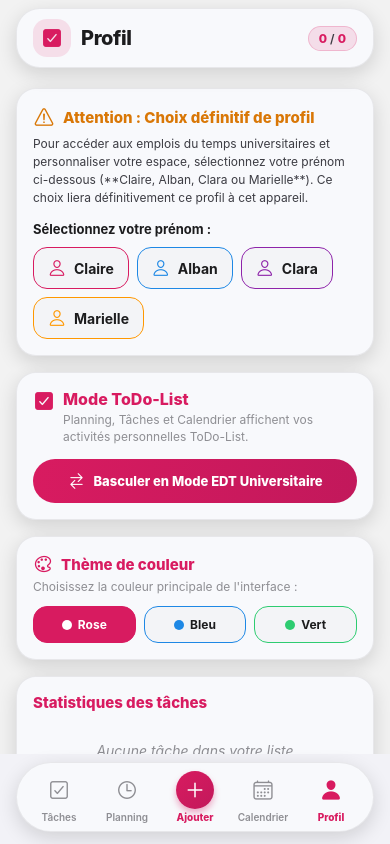
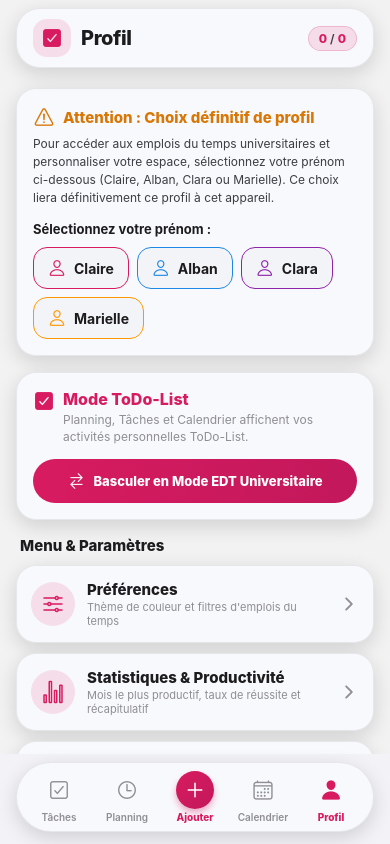
Before and after one commit to claire-arsena/ToDo-List, a React Native app in the folder todo-mobile/: screen /Profile in a window 390 px wide. Built offline with nearby package versions, Linux system fonts and the light colour scheme.

Commit message:
feat: restructuration de l onglet Profil avec boutons mini-cards (Préférences, Statistiques & Productivité, Sauvegarde) et nouvelles métriques de productivité

```diff
--- a/todo-mobile/src/views/ProfileView.jsx
+++ b/todo-mobile/src/views/ProfileView.jsx
@@ -22,6 +22,11 @@ import GlassCard from '../components/GlassCard';
 
 const screenWidth = Dimensions.get('window').width;
 
+const MONTHS_FR = [
+  'Janvier', 'Février', 'Mars', 'Avril', 'Mai', 'Juin',
+  'Juillet', 'Août', 'Septembre', 'Octobre', 'Novembre', 'Décembre'
+];
+
 export default function ProfileView() {
   const {
     allowedProfiles,
@@ -39,6 +44,9 @@ export default function ProfileView() {
 
   const { tasks, folders } = useContext(TodoContext);
   const fileInputRef = useRef(null);
+
+  // Active Sub-modal state: null | 'preferences' | 'stats' | 'backup'
+  const [activeModal, setActiveModal] = useState(null);
 
   // Profile Binding Confirmation Modal
   const [selectedTarget, setSelectedTarget] = useState(null);
@@ -131,15 +139,38 @@ export default function ProfileView() {
     if (e.target) e.target.value = '';
   }, []);
 
-  // Stats chart data
-  const chartData = useMemo(() => {
+  // Advanced Stats Computations
+  const stats = useMemo(() => {
+    const total = tasks.length;
+    const completed = tasks.filter((t) => t.status === ETATS.REUSSI).length;
+    const inProgress = tasks.filter((t) => t.status === ETATS.EN_COURS).length;
+    const successRate = total > 0 ? Math.round((completed / total) * 100) : 0;
+
+    // Calculate most productive month
+    const monthCounts = {};
+    tasks.forEach((t) => {
+      if (t.status === ETATS.REUSSI && t.startDate) {
+        const [y, m] = t.startDate.split('-');
+        if (y && m) {
+          const key = `${MONTHS_FR[parseInt(m, 10) - 1]} ${y}`;
+          monthCounts[key] = (monthCounts[key] || 0) + 1;
+        }
+      }
+    });
+
+    let mostProductiveMonth = 'Aucune donnée';
+    let maxCount = 0;
+    Object.entries(monthCounts).forEach(([m, count]) => {
+      if (count > maxCount) {
+        maxCount = count;
+        mostProductiveMonth = m;
+      }
+    });
+
+    // Chart Data
     const counts = {};
-    Object.values(ETATS).forEach((s) => {
-      counts[s] = 0;
-    });
-    tasks.forEach((t) => {
-      if (counts[t.status] !== undefined) counts[t.status]++;
-    });
+    Object.values(ETATS).forEach((s) => { counts[s] = 0; });
+    tasks.forEach((t) => { if (counts[t.status] !== undefined) counts[t.status]++; });
 
     const CHART_COLORS = {
       [ETATS.NOUVEAU]: currentTheme.primary,
@@ -149,7 +180,7 @@ export default function ProfileView() {
       [ETATS.ABANDONNE]: '#8e8e93',
     };
 
-    return Object.entries(counts)
+    const chartData = Object.entries(counts)
       .filter(([, c]) => c > 0)
       .map(([status, count]) => ({
         name: status,
@@ -158,9 +189,17 @@ export default function ProfileView() {
         legendFontColor: COLORS.text,
         legendFontSize: 13,
       }));
+
+    return {
+      total,
+      completed,
+      inProgress,
+      successRate,
+      mostProductiveMonth,
+      maxCount,
+      chartData,
+    };
   }, [tasks, currentTheme]);
-
-  const total = tasks.length;
 
   const themeOptions = [
     { key: 'rose', name: 'Rose', color: '#d81b60' },
@@ -170,7 +209,7 @@ export default function ProfileView() {
 
   return (
     <ScrollView style={styles.container} contentContainerStyle={styles.content} showsVerticalScrollIndicator={false}>
-      {/* POSITION 1 : MON PROFIL ET ASSIGNATION APPAREIL */}
+      {/* 1. MON PROFIL & ASSIGNATION APPAREIL */}
       {currentProfile ? (
         <GlassCard style={styles.activeProfileCard}>
           <View style={styles.avatarRow}>
@@ -180,7 +219,7 @@ export default function ProfileView() {
             <View style={{ flex: 1, marginLeft: 12 }}>
               <Text style={styles.profileName}>{currentProfile.name}</Text>
               <Text style={styles.profileRole}>
-                Profil défini pour cet appareil · {currentProfile.role === 'full' ? 'Accès EDT complet' : 'Accès Tâches uniquement'}
+                Profil actif sur cet appareil · {currentProfile.role === 'full' ? 'Accès EDT complet' : 'Accès Tâches uniquement'}
               </Text>
             </View>
             <View style={[styles.boundBadge, { backgroundColor: currentTheme.tint }]}>
@@ -196,7 +235,7 @@ export default function ProfileView() {
             <Text style={styles.warningTitle}>Attention : Choix définitif de profil</Text>
           </View>
           <Text style={styles.warningText}>
-            Pour accéder aux emplois du temps universitaires et personnaliser votre espace, sélectionnez votre prénom ci-dessous (**Claire, Alban, Clara ou Marielle**). Ce choix liera définitivement ce profil à cet appareil.
+            Pour accéder aux emplois du temps universitaires et personnaliser votre espace, sélectionnez votre prénom ci-dessous (Claire, Alban, Clara ou Marielle). Ce choix liera définitivement ce profil à cet appareil.
           </Text>
 
           <Text style={styles.selectLabel}>Sélectionnez votre prénom :</Text>
@@ -217,7 +256,7 @@ export default function ProfileView() {
         </GlassCard>
       )}
 
-      {/* POSITION 2 : BASCULE DE MODE (MODE TODO-LIST VS MODE EDT UNIVERSITAIRE) */}
+      {/* 2. MODE DE L'APPLICATION */}
       <GlassCard style={styles.modeCard}>
         <View style={styles.modeHeaderRow}>
           <Ionicons
@@ -231,7 +270,7 @@ export default function ProfileView() {
             </Text>
             <Text style={styles.modeSub}>
               {appMode === 'university'
-                ? 'Planning et Calendrier affichent les cours universitaires. L\'onglet Tâches est ciblés sur les devoirs d\'études.'
+                ? 'Planning et Calendrier affichent les cours universitaires. L\'onglet Tâches est ciblé sur les devoirs d\'études.'
                 : 'Planning, Tâches et Calendrier affichent vos activités personnelles ToDo-List.'}
             </Text>
           </View>
@@ -254,14 +293,82 @@ export default function ProfileView() {
         </TouchableOpacity>
       </GlassCard>
 
-      {/* CARD 3 : THÈME DE COULEUR DE L'APPLICATION */}
-      <GlassCard style={styles.themeCard}>
-        <View style={styles.sectionHeaderRow}>
-          <Ionicons name="color-palette-outline" size={20} color={currentTheme.primary} />
-          <Text style={[styles.sectionTitleHeader, { color: currentTheme.primary }]}>Thème de couleur</Text>
+      {/* 3. MENU DES CARTES-BOUTONS (PRÉFÉRENCES, STATS, SAUVEGARDE) */}
+      <Text style={styles.menuSectionHeader}>Menu & Paramètres</Text>
+
+      <View style={styles.menuButtonsGrid}>
+        {/* BOUTON PRÉFÉRENCES */}
+        <TouchableOpacity activeOpacity={0.8} onPress={() => setActiveModal('preferences')}>
+          <GlassCard style={styles.menuButtonCard}>
+            <View style={[styles.menuIconCircle, { backgroundColor: currentTheme.tint }]}>
+              <Ionicons name="options-outline" size={24} color={currentTheme.primary} />
             </View>
-        <Text style={styles.sectionSubText}>Choisissez la couleur principale de l'interface :</Text>
+            <View style={{ flex: 1 }}>
+              <Text style={styles.menuButtonTitle}>Préférences</Text>
+              <Text style={styles.menuButtonSub}>Thème de couleur et filtres d'emplois du temps</Text>
+            </View>
+            <Ionicons name="chevron-forward" size={20} color={COLORS.textMuted} />
+          </GlassCard>
+        </TouchableOpacity>
 
+        {/* BOUTON STATISTIQUES */}
+        <TouchableOpacity activeOpacity={0.8} onPress={() => setActiveModal('stats')}>
+          <GlassCard style={styles.menuButtonCard}>
+            <View style={[styles.menuIconCircle, { backgroundColor: currentTheme.tint }]}>
+              <Ionicons name="stats-chart-outline" size={24} color={currentTheme.primary} />
+            </View>
+            <View style={{ flex: 1 }}>
+              <Text style={styles.menuButtonTitle}>Statistiques & Productivité</Text>
+              <Text style={styles.menuButtonSub}>Mois le plus productif, taux de réussite et récapitulatif</Text>
+            </View>
+            <Ionicons name="chevron-forward" size={20} color={COLORS.textMuted} />
+          </GlassCard>
+        </TouchableOpacity>
+
+        {/* BOUTON SAUVEGARDE */}
+        <TouchableOpacity activeOpacity={0.8} onPress={() => setActiveModal('backup')}>
+          <GlassCard style={styles.menuButtonCard}>
+            <View style={[styles.menuIconCircle, { backgroundColor: currentTheme.tint }]}>
+              <Ionicons name="cloud-download-outline" size={24} color={currentTheme.primary} />
+            </View>
+            <View style={{ flex: 1 }}>
+              <Text style={styles.menuButtonTitle}>Sauvegarde & Restauration</Text>
+              <Text style={styles.menuButtonSub}>Exporter ou restaurer l'intégralité de vos tâches</Text>
+            </View>
+            <Ionicons name="chevron-forward" size={20} color={COLORS.textMuted} />
+          </GlassCard>
+        </TouchableOpacity>
+      </View>
+
+      {/* Input hidden web import */}
+      {Platform.OS === 'web' && (
+        <View style={{ width: 0, height: 0, overflow: 'hidden' }}>
+          <input
+            ref={fileInputRef}
+            type="file"
+            accept=".json"
+            onChange={processImportFile}
+            style={{ display: 'none' }}
+          />
+        </View>
+      )}
+
+      {/* MODAL 1 : PRÉFÉRENCES */}
+      <Modal visible={activeModal === 'preferences'} transparent animationType="slide" onRequestClose={() => setActiveModal(null)}>
+        <View style={styles.modalOverlay}>
+          <GlassCard style={styles.modalContentCard}>
+            <View style={styles.modalHeaderRow}>
+              <Ionicons name="options-outline" size={22} color={currentTheme.primary} />
+              <Text style={[styles.modalHeaderTitle, { color: currentTheme.primary }]}>Préférences</Text>
+              <TouchableOpacity onPress={() => setActiveModal(null)} style={styles.modalCloseBtn}>
+                <Ionicons name="close" size={20} color={COLORS.textMuted} />
+              </TouchableOpacity>
+            </View>
+
+            <ScrollView showsVerticalScrollIndicator={false} style={{ maxHeight: 420 }}>
+              {/* Thème de couleur */}
+              <Text style={styles.modalSectionLabel}>Thème de couleur</Text>
+              <Text style={styles.modalSectionSub}>Choisissez la couleur principale de votre interface :</Text>
               <View style={styles.themesRow}>
                 {themeOptions.map((t) => {
                   const isSelected = themeKey === t.key;
@@ -282,23 +389,15 @@ export default function ProfileView() {
                   );
                 })}
               </View>
-      </GlassCard>
 
-      {/* CARD 4 : SUPERPOSITION DES EMPLOIS DU TEMPS — UNIQUEMENT EN MODE EDT UNIVERSITAIRE */}
+              {/* Superposition des emplois du temps (visible si Mode EDT Universitaire) */}
               {appMode === 'university' && (
-        canAccessSchedules ? (
-          <GlassCard style={styles.scheduleCard}>
-            <View style={styles.sectionHeaderRow}>
-              <Ionicons name="calendar-outline" size={20} color={currentTheme.primary} />
-              <Text style={[styles.sectionTitleHeader, { color: currentTheme.primary }]}>
-                Superposition des Emplois du Temps
-              </Text>
-            </View>
-            <Text style={styles.sectionSubText}>
-              Cochez les emplois du temps universitaires à faire apparaître dans la vue EDT :
-            </Text>
+                <View style={{ marginTop: 20 }}>
+                  <Text style={styles.modalSectionLabel}>Superposition des Emplois du Temps</Text>
+                  <Text style={styles.modalSectionSub}>Cochez les emplois du temps à afficher dans la vue EDT :</Text>
 
-            {allowedProfiles
+                  {canAccessSchedules ? (
+                    allowedProfiles
                       .filter((p) => p.role === 'full')
                       .map((p) => {
                         const isChecked = !!visibleSchedules[p.id];
@@ -326,32 +425,60 @@ export default function ProfileView() {
                             </View>
                           </TouchableOpacity>
                         );
-              })}
+                      })
+                  ) : (
+                    <Text style={styles.restrictedText}>
+                      Le profil Marielle n'a pas accès à la superposition des emplois du temps universitaires.
+                    </Text>
+                  )}
+                </View>
+              )}
+            </ScrollView>
           </GlassCard>
-        ) : currentProfile ? (
-          <GlassCard style={styles.restrictedCard}>
-            <Ionicons name="lock-closed-outline" size={24} color={COLORS.textMuted} />
-            <Text style={styles.restrictedText}>
-              Le profil Marielle a un accès uniquement réservé à la liste des tâches. Les emplois du temps universitaires sont masqués.
-            </Text>
-          </GlassCard>
-        ) : null
-      )}
+        </View>
+      </Modal>
 
-      {/* CARD 5 : STATISTIQUES ET SAUVEGARDE */}
-      <GlassCard style={styles.chartCard}>
-        <Text style={[styles.sectionTitleHeader, { color: currentTheme.primary }]}>Statistiques des tâches</Text>
+      {/* MODAL 2 : STATISTIQUES & PRODUCTIVITÉ */}
+      <Modal visible={activeModal === 'stats'} transparent animationType="slide" onRequestClose={() => setActiveModal(null)}>
+        <View style={styles.modalOverlay}>
+          <GlassCard style={styles.modalContentCard}>
+            <View style={styles.modalHeaderRow}>
+              <Ionicons name="stats-chart-outline" size={22} color={currentTheme.primary} />
+              <Text style={[styles.modalHeaderTitle, { color: currentTheme.primary }]}>Statistiques & Productivité</Text>
+              <TouchableOpacity onPress={() => setActiveModal(null)} style={styles.modalCloseBtn}>
+                <Ionicons name="close" size={20} color={COLORS.textMuted} />
+              </TouchableOpacity>
+            </View>
 
-        {total === 0 ? (
-          <View style={styles.empty}>
-            <Text style={styles.emptyText}>Aucune tâche dans votre liste</Text>
+            <ScrollView showsVerticalScrollIndicator={false} style={{ maxHeight: 460 }}>
+              {/* Grille d'indicateurs de productivité */}
+              <View style={styles.kpiGrid}>
+                <View style={styles.kpiCard}>
+                  <Text style={[styles.kpiValue, { color: currentTheme.primary }]}>{stats.completed}</Text>
+                  <Text style={styles.kpiLabel}>Tâches réussies</Text>
                 </View>
-        ) : (
-          <>
+                <View style={styles.kpiCard}>
+                  <Text style={[styles.kpiValue, { color: currentTheme.primary }]}>{stats.successRate}%</Text>
+                  <Text style={styles.kpiLabel}>Taux de réussite</Text>
+                </View>
+              </View>
+
+              <View style={styles.kpiFullCard}>
+                <Ionicons name="trophy-outline" size={20} color={currentTheme.primary} />
+                <View style={{ flex: 1 }}>
+                  <Text style={styles.kpiFullTitle}>Mois le plus productif</Text>
+                  <Text style={styles.kpiFullSub}>{stats.mostProductiveMonth} {stats.maxCount > 0 ? `(${stats.maxCount} tâches réussies)` : ''}</Text>
+                </View>
+              </View>
+
+              {/* Chart */}
+              {stats.total > 0 ? (
+                <View style={{ marginTop: 14 }}>
+                  <Text style={styles.modalSectionLabel}>Répartition des tâches</Text>
                   <PieChart
-              data={chartData}
-              width={screenWidth - 80}
-              height={190}
+                    data={stats.chartData}
+                    width={screenWidth - 90}
+                    height={180}
                     chartConfig={{
                       color: (opacity = 1) => `${currentTheme.primary}`,
                       labelColor: (opacity = 1) => `rgba(28, 28, 30, ${opacity})`,
@@ -362,36 +489,34 @@ export default function ProfileView() {
                     hasLegend
                     style={styles.chart}
                   />
+                </View>
+              ) : (
+                <Text style={styles.emptyTextModal}>Aucune tâche enregistrée pour le moment.</Text>
+              )}
+            </ScrollView>
+          </GlassCard>
+        </View>
+      </Modal>
 
-            <View style={styles.tableWrap}>
-              {chartData.map((item) => {
-                const percent = Math.round((item.population / total) * 100);
-                return (
-                  <View key={item.name} style={styles.row}>
-                    <View style={[styles.dot, { backgroundColor: item.color }]} />
-                    <Text style={styles.rowLabel}>{item.name}</Text>
-                    <Text style={styles.rowCount}>{item.population}</Text>
-                    <Text style={styles.rowPercent}>{percent}%</Text>
+      {/* MODAL 3 : SAUVEGARDE & RESTAURATION */}
+      <Modal visible={activeModal === 'backup'} transparent animationType="slide" onRequestClose={() => setActiveModal(null)}>
+        <View style={styles.modalOverlay}>
+          <GlassCard style={styles.modalContentCard}>
+            <View style={styles.modalHeaderRow}>
+              <Ionicons name="cloud-download-outline" size={22} color={currentTheme.primary} />
+              <Text style={[styles.modalHeaderTitle, { color: currentTheme.primary }]}>Sauvegarde & Restauration</Text>
+              <TouchableOpacity onPress={() => setActiveModal(null)} style={styles.modalCloseBtn}>
+                <Ionicons name="close" size={20} color={COLORS.textMuted} />
+              </TouchableOpacity>
             </View>
-                );
-              })}
-              <View style={styles.totalRow}>
-                <Text style={styles.totalLabel}>Total</Text>
-                <Text style={[styles.totalCount, { color: currentTheme.primary }]}>{total}</Text>
-                <Text style={[styles.totalPercent, { color: currentTheme.primary }]}>100%</Text>
-              </View>
-            </View>
-          </>
-        )}
-      </GlassCard>
 
-      {/* CARD 6 : SAUVEGARDE & RESTAURATION */}
-      <GlassCard style={styles.backupCard}>
-        <Text style={[styles.sectionTitleHeader, { color: currentTheme.primary }]}>Sauvegarde / Restauration</Text>
-        <Text style={styles.backupSub}>
-          {total} tâche{total !== 1 ? 's' : ''} · {folders.length} dossier{folders.length !== 1 ? 's' : ''} en local
+            <View style={{ paddingVertical: 10 }}>
+              <Text style={styles.modalSectionLabel}>Données enregistrées sur l'appareil</Text>
+              <Text style={styles.backupSubModal}>
+                {stats.total} tâche{stats.total !== 1 ? 's' : ''} · {folders.length} dossier{folders.length !== 1 ? 's' : ''} conservés en local.
               </Text>
-        <View style={styles.backupButtons}>
+
+              <View style={styles.backupButtonsModal}>
                 <TouchableOpacity activeOpacity={0.8} onPress={handleExport} style={{ flex: 1 }}>
                   <LinearGradient
                     colors={[currentTheme.primary, currentTheme.deep]}
@@ -403,25 +528,16 @@ export default function ProfileView() {
                     <Text style={styles.backupBtnText}>Exporter la sauvegarde</Text>
                   </LinearGradient>
                 </TouchableOpacity>
+
                 <TouchableOpacity activeOpacity={0.8} onPress={handleImport} style={[styles.restoreBtn, { flex: 1, borderColor: currentTheme.primary }]}>
                   <Ionicons name="cloud-upload-outline" size={18} color={currentTheme.primary} />
                   <Text style={[styles.restoreBtnText, { color: currentTheme.primary }]}>Restaurer la sauvegarde</Text>
                 </TouchableOpacity>
               </View>
+            </View>
           </GlassCard>
-
-      {/* Input hidden web import */}
-      {Platform.OS === 'web' && (
-        <View style={{ width: 0, height: 0, overflow: 'hidden' }}>
-          <input
-            ref={fileInputRef}
-            type="file"
-            accept=".json"
-            onChange={processImportFile}
-            style={{ display: 'none' }}
-          />
         </View>
-      )}
+      </Modal>
 
       {/* MODAL DE CONFIRMATION DE LIEN PROFIL DÉFINITIF */}
       {selectedTarget && (
@@ -518,12 +634,47 @@ const styles = StyleSheet.create({
   },
   choiceName: { fontSize: 14, fontWeight: '700', color: COLORS.text },
 
-  // Theme Card
-  themeCard: { padding: 16, marginBottom: 16 },
-  sectionHeaderRow: { flexDirection: 'row', alignItems: 'center', gap: 8, marginBottom: 4 },
-  sectionTitleHeader: { fontSize: 15, fontWeight: '800' },
-  sectionSubText: { fontSize: 12, color: COLORS.textMuted, marginBottom: 12 },
-  themesRow: { flexDirection: 'row', gap: 8 },
+  // Menu Section Cards (Buttons)
+  menuSectionHeader: { fontSize: 15, fontWeight: '800', color: COLORS.text, marginBottom: 10, marginLeft: 4 },
+  menuButtonsGrid: { gap: 10 },
+  menuButtonCard: {
+    flexDirection: 'row',
+    alignItems: 'center',
+    padding: 14,
+    gap: 12,
+  },
+  menuIconCircle: {
+    width: 44,
+    height: 44,
+    borderRadius: 22,
+    alignItems: 'center',
+    justifyContent: 'center',
+  },
+  menuButtonTitle: { fontSize: 15, fontWeight: '800', color: COLORS.text },
+  menuButtonSub: { fontSize: 11, color: COLORS.textMuted, marginTop: 1 },
+
+  // Sub Modals
+  modalOverlay: {
+    flex: 1,
+    backgroundColor: 'rgba(0,0,0,0.5)',
+    alignItems: 'center',
+    justifyContent: 'center',
+    padding: 16,
+  },
+  modalContentCard: {
+    width: '100%',
+    maxWidth: 420,
+    padding: 20,
+    backgroundColor: '#fff',
+    borderRadius: 24,
+  },
+  modalHeaderRow: { flexDirection: 'row', alignItems: 'center', gap: 8, marginBottom: 14 },
+  modalHeaderTitle: { flex: 1, fontSize: 17, fontWeight: '800' },
+  modalCloseBtn: { padding: 4 },
+  modalSectionLabel: { fontSize: 14, fontWeight: '800', color: COLORS.text, marginBottom: 2 },
+  modalSectionSub: { fontSize: 12, color: COLORS.textMuted, marginBottom: 10 },
+
+  themesRow: { flexDirection: 'row', gap: 8, marginVertical: 6 },
   themeChip: {
     flex: 1,
     flexDirection: 'row',
@@ -539,8 +690,6 @@ const styles = StyleSheet.create({
   themeChipText: { fontSize: 12, fontWeight: '700', color: COLORS.text },
   textWhite: { color: '#fff' },
 
-  // Schedule Card
-  scheduleCard: { padding: 16, marginBottom: 16 },
   scheduleToggleRow: {
     flexDirection: 'row',
     alignItems: 'center',
@@ -571,36 +720,37 @@ const styles = StyleSheet.create({
   },
   toggleThumbOn: { alignSelf: 'flex-end' },
   toggleThumbOff: { alignSelf: 'flex-start' },
+  restrictedText: { fontSize: 12, color: COLORS.textMuted, fontStyle: 'italic', marginTop: 6 },
 
-  restrictedCard: { padding: 16, marginBottom: 16, alignItems: 'center', gap: 8 },
-  restrictedText: { fontSize: 13, color: COLORS.textMuted, textAlign: 'center' },
+  // KPI Grid
+  kpiGrid: { flexDirection: 'row', gap: 10, marginBottom: 10 },
+  kpiCard: {
+    flex: 1,
+    backgroundColor: 'rgba(0,0,0,0.03)',
+    borderRadius: 16,
+    padding: 14,
+    alignItems: 'center',
+  },
+  kpiValue: { fontSize: 24, fontWeight: '800' },
+  kpiLabel: { fontSize: 11, color: COLORS.textMuted, marginTop: 2, fontWeight: '600' },
 
-  // Stats Card
-  chartCard: { padding: 16, marginBottom: 16 },
-  empty: { alignItems: 'center', paddingVertical: 30 },
-  emptyText: { fontSize: 14, color: COLORS.textMuted, fontStyle: 'italic' },
-  chart: { borderRadius: 16, alignSelf: 'center', marginVertical: 8 },
-  tableWrap: { marginTop: 8 },
-  row: {
+  kpiFullCard: {
     flexDirection: 'row',
     alignItems: 'center',
-    paddingVertical: 8,
-    borderBottomWidth: 0.5,
-    borderBottomColor: 'rgba(0,0,0,0.06)',
+    gap: 12,
+    backgroundColor: 'rgba(0,0,0,0.03)',
+    borderRadius: 16,
+    padding: 14,
   },
-  dot: { width: 10, height: 10, borderRadius: 5, marginRight: 10 },
-  rowLabel: { flex: 1, fontSize: 13, color: COLORS.text, fontWeight: '500' },
-  rowCount: { fontSize: 13, fontWeight: '700', color: COLORS.text, marginRight: 16, minWidth: 24, textAlign: 'right' },
-  rowPercent: { fontSize: 12, color: COLORS.textMuted, minWidth: 40, textAlign: 'right' },
-  totalRow: { flexDirection: 'row', alignItems: 'center', paddingTop: 10 },
-  totalLabel: { flex: 1, fontSize: 13, fontWeight: '700', color: COLORS.text, paddingLeft: 20 },
-  totalCount: { fontSize: 13, fontWeight: '700', marginRight: 16, minWidth: 24, textAlign: 'right' },
-  totalPercent: { fontSize: 12, fontWeight: '700', minWidth: 40, textAlign: 'right' },
+  kpiFullTitle: { fontSize: 12, fontWeight: '700', color: COLORS.text },
+  kpiFullSub: { fontSize: 13, fontWeight: '800', color: COLORS.text, marginTop: 1 },
 
-  // Backup Card
-  backupCard: { padding: 16, marginBottom: 16 },
-  backupSub: { fontSize: 12, color: COLORS.textMuted, marginBottom: 12 },
-  backupButtons: { flexDirection: 'row', gap: 10 },
+  chart: { borderRadius: 16, alignSelf: 'center', marginVertical: 8 },
+  emptyTextModal: { textAlign: 'center', fontSize: 13, color: COLORS.textMuted, marginVertical: 20 },
+
+  // Backup Modal
+  backupSubModal: { fontSize: 12, color: COLORS.textMuted, marginBottom: 16 },
+  backupButtonsModal: { flexDirection: 'column', gap: 10 },
   backupBtn: {
     flexDirection: 'row',
     alignItems: 'center',
@@ -609,7 +759,7 @@ const styles = StyleSheet.create({
     paddingVertical: 12,
     borderRadius: 100,
   },
-  backupBtnText: { color: '#fff', fontSize: 12, fontWeight: '700' },
+  backupBtnText: { color: '#fff', fontSize: 13, fontWeight: '700' },
   restoreBtn: {
     flexDirection: 'row',
     alignItems: 'center',
@@ -620,16 +770,9 @@ const styles = StyleSheet.create({
     backgroundColor: 'rgba(0, 0, 0, 0.04)',
     borderWidth: 1,
   },
-  restoreBtnText: { fontSize: 12, fontWeight: '700' },
+  restoreBtnText: { fontSize: 13, fontWeight: '700' },
 
   // Confirm Modal
-  modalOverlay: {
-    flex: 1,
-    backgroundColor: 'rgba(0,0,0,0.5)',
-    alignItems: 'center',
-    justifyContent: 'center',
-    padding: 20,
-  },
   confirmCard: {
     width: '100%',
     maxWidth: 340,
@@ -637,11 +780,6 @@ const styles = StyleSheet.create({
     borderRadius: 24,
     padding: 24,
     alignItems: 'center',
-    shadowColor: '#000',
-    shadowOffset: { width: 0, height: 10 },
-    shadowOpacity: 0.25,
-    shadowRadius: 20,
-    elevation: 10,
   },
   confirmTitle: { fontSize: 17, fontWeight: '800', color: COLORS.text, marginBottom: 8, textAlign: 'center' },
   confirmSub: { fontSize: 13, color: COLORS.textLight, textAlign: 'center', marginBottom: 20, lineHeight: 18 },
```
Lines whose indentation alone changed are shown as unchanged.
